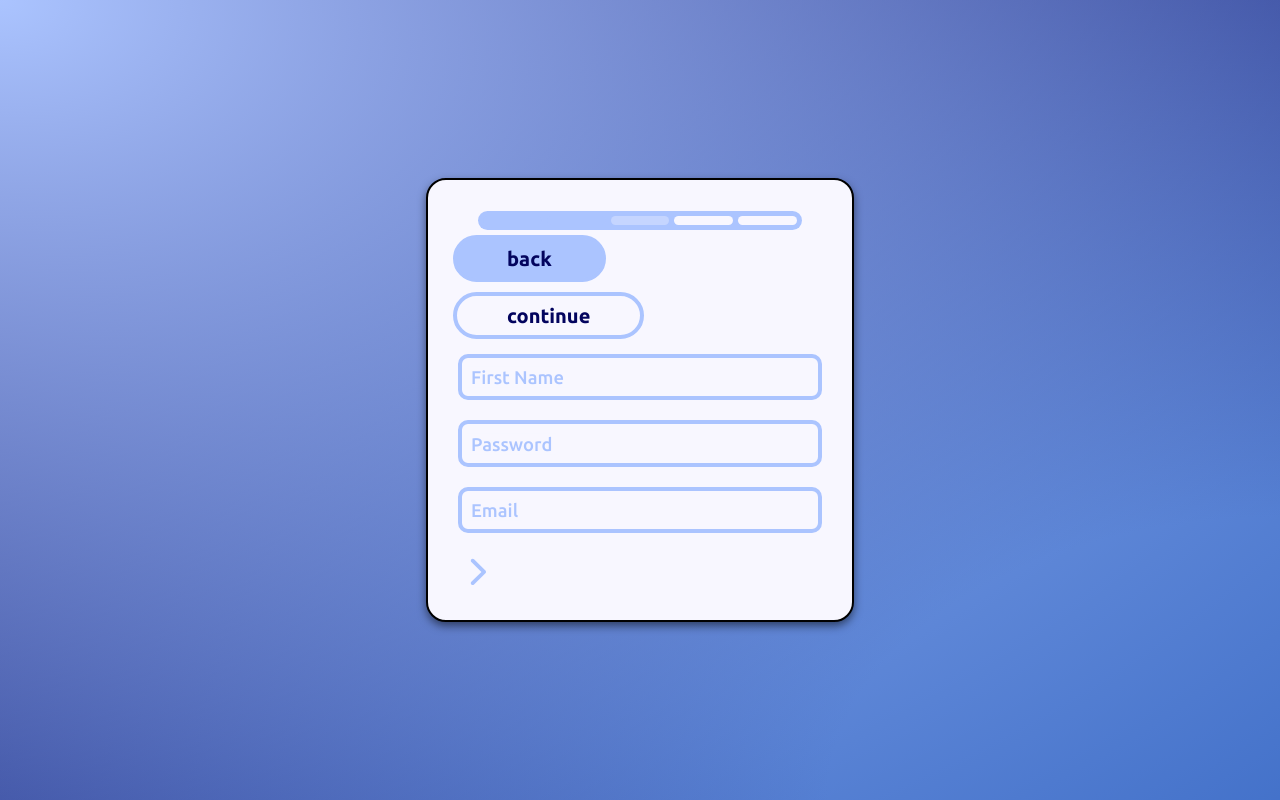
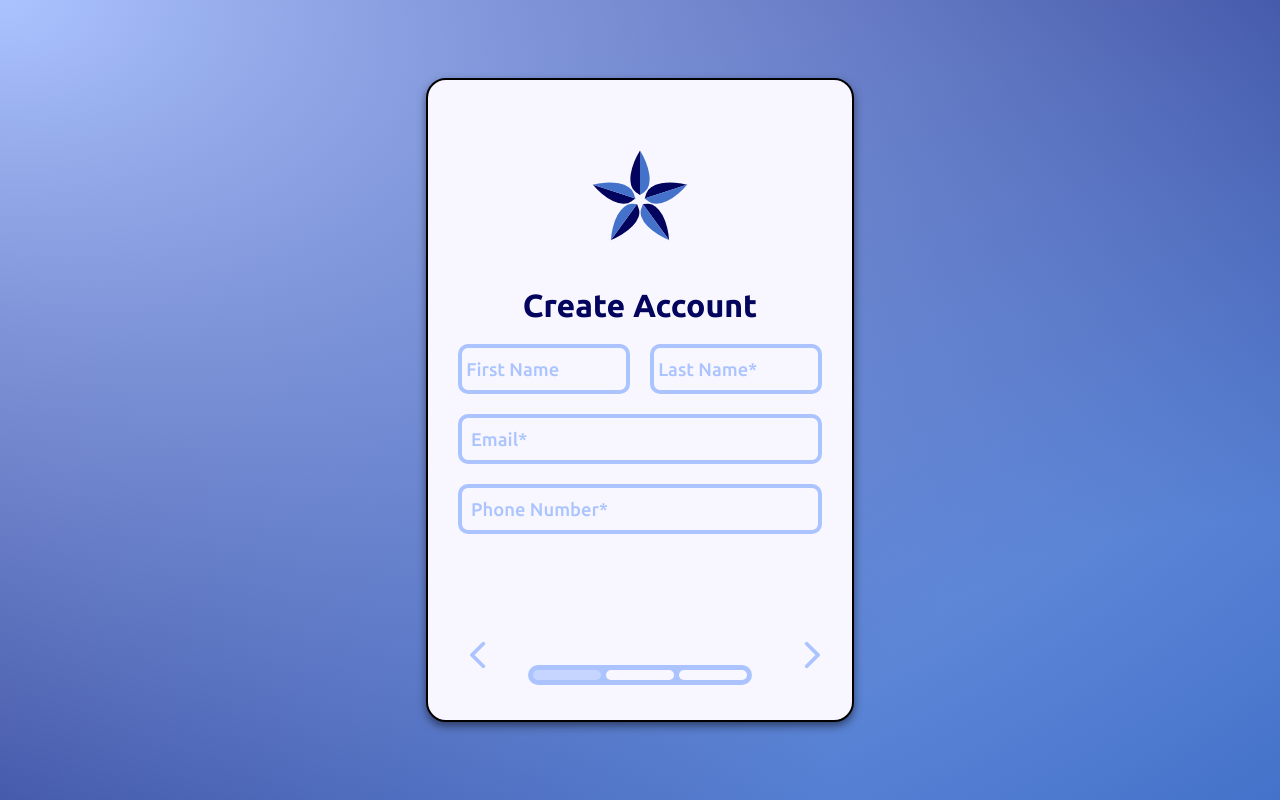
Before and after one commit to Anmol-Ghadia/YetAnotherECommerceSite, a React (Create React App) app in the folder frontend/: page /auth/register in a window 1280 px wide. Shown: the top 800 px of the page. Built offline with nearby package versions, Linux system fonts and the light colour scheme.

Commit message:
TODO: add data validation and form submit for registration

```diff
--- a/frontend/src/components/specific/RegisterPanel.jsx
+++ b/frontend/src/components/specific/RegisterPanel.jsx
@@ -1,35 +1,47 @@
-import React, { useState } from "react";
+import React, { useEffect, useState } from "react";
 import '../../scss/components/specific/RegisterPanel.scss';
 import ProgressBar from '../basic/ProgressBar';
 import Button from '../basic/Button';
 import TextInput from "../basic/TextInput";
+import Label from "../basic/Label";
 import LeftButton from "../basic/LeftButton";
+import Logo from "../general/Logo";
 
 export default function RegisterPanel() {
-    const [inputUsername, setInputUsername] = useState('');
-    const [inputPassword, setInputPassword] = useState('');
-    const [inputFirstName, setInputFirstName] = useState('');
-    const [inputLastName, setInputLastName] = useState('');
-    const [inputAddress, setInputAddress] = useState('');
-    const [inputPhone, setInputPhone] = useState('');
-    const [inputEmail, setInputEmail] = useState('');
-    const [inputProfilePhoto, setInputProfilePhoto] = useState('');
+    // basic information
+    const [username, setUsername] = useState('');
+    const [password, setPassword] = useState('');
+    const [firstName, setFirstName] = useState('');
+    const [lastName, setLastName] = useState('');
+    const [phone, setPhone] = useState('');
+    const [email, setEmail] = useState('');
+    const [profilePhoto, setProfilePhoto] = useState('');
     const [errorMessage, setErrorMessage] = useState('');
+
+    // Helpers
+    const [appartmentNumber, setAppartmentNumber] = useState('');
+    const [pincode, setPincode] = useState('');
+    const [streetName, setStreetNumber] = useState('');
+    const [country, setCountry] = useState('');
+    const [passwordRepeat, setPasswordRepeat] = useState('');
+
+    // Page related
     const [currentSubPanel, setCurrentSubPanel] = useState(0);
+    const [isLogoHovered, setIsLogoHovered] = useState(false);
 
     const doSubmit = () => {
         const requestOptions = {
             method: 'POST',
             headers: { 'Content-Type': 'application/json' },
             body: JSON.stringify({
-                username: inputUsername,
-                password: inputPassword,
-                firstName: inputFirstName,
-                lastName: inputLastName,
-                address: inputAddress,
-                phone: parseInt(inputPhone),
-                email: inputEmail,
-                profilePhoto: inputProfilePhoto
+                username: username,
+                password: password,
+                firstName: firstName,
+                lastName: lastName,
+                address: `${appartmentNumber}, ${streetName}, ${pincode}, ${country}`,
+                phone: parseInt(phone),
+                email: email,
+                profilePhoto: profilePhoto
             })
         };
         fetch("/api-v1/auth/register",requestOptions)
@@ -37,7 +49,8 @@ export default function RegisterPanel() {
         .then(async (data) => {
             if (data['success']) {
                 setErrorMessage("Registered!");
-                window.location.href = '/auth';
+                setCurrentSubPanel(3)
+
             } else {
                 setErrorMessage(data['payload']['message']);
             }
@@ -45,104 +58,162 @@ export default function RegisterPanel() {
         .catch(error => console.error(error));
     }
 
-    const header = <ProgressBar fractions={4} state={currentSubPanel} />
+    const pageThree = (
+        <div className="page">
+            <Label
+                center={true}
+                content={<h1>Congratulations!</h1>}/>
+            {/* TODO !!! add a celebration animation */}
+            <Label
+                center={true}
+                content={<h2> You are all set up</h2>}/>
+            <div className="center">
+                <Button
+                    onClick={()=>{window.location.href='/auth'}}
+                    content={'Continue'}
+                    fill={true}/>
+            </div>
+        </div>
+    )
 
-    const pageOne = (<>
-        First Name: <input
-        type="text"
-        id="input-first-name"
-        value={inputFirstName}
-        onChange={(e)=>{setInputFirstName(e.target.value)}} />
-        <br />
-        Last Name: <input
-        type="text"
-        id="input-last-name"
-        value={inputLastName}
-        onChange={(e)=>{setInputLastName(e.target.value)}} />
-        <br />
-    </>)
+    const pageTwo = (
+        <div className="page">
+            <Label
+                center={true}
+                content={<h1>Lets setup your profile</h1>}/>
+            <TextInput
+                setFunction={setUsername}
+                placeholder={'Username*'}
+                />
+            <TextInput
+                type={'password'}
+                setFunction={setPassword}
+                placeholder={'password*'}
+                />
+            <TextInput
+                type={'password'}
+                setFunction={setPasswordRepeat}
+                placeholder={'Retype password*'}
+                />
+            <TextInput
+                setFunction={setProfilePhoto}
+                placeholder={'Profile photo url'}
+                />
+            <div className="center">
+                <Button
+                    onClick={doSubmit}
+                    content={'Create Profile'}
+                    fill={true}/>
+            </div>
+        </div>
+    )
 
-    const pageTwo = (<>
-        Email: <input
-        type="email"
-        id="input-email"
-        value={inputEmail}
-        onChange={(e)=>{setInputEmail(e.target.value)}} />
-        <br />
-        Username: <input
-        type="text"
-        id="input-username"
-        value={inputUsername}
-        onChange={(e)=>{setInputUsername(e.target.value)}}/>
-        <br />
-        Password: <input
-        type="password"
-        id="input-password"
-        value={inputPassword}
-        onChange={(e)=>{setInputPassword(e.target.value)}} />
-        <br />
-    </>)
+    const pageOne = (
+        <div className="page">
+            <Label
+                center={true}
+                content={<h1>Shipping Information</h1>}/>
+            <div className="page-one-row-one">
+                <TextInput
+                    setFunction={setAppartmentNumber}
+                    placeholder={'Apt. no., floor, building Name'}
+                    />
+                <TextInput
+                    setFunction={setCountry}
+                    placeholder={'Country*'}
+                    />
+            </div>
+            <div className="page-one-row-two">
+                <TextInput
+                    setFunction={setStreetNumber}
+                    placeholder={'Street Name'}
+                    />
+                <TextInput
+                    setFunction={setPincode}
+                    placeholder={'Pincode*'}
+                    />
+            </div>
+            <Label
+                content={
+                    <div className="page-one-disclaimer">
+                        This can be changed later from user settings
+                    </div>
+                }/>
+        </div>
+    )
 
-    const pageThree = (<>
-        Address: <input
-        type="text"
-        id="input-address"
-        value={inputAddress}
-        onChange={(e)=>{setInputAddress(e.target.value)}} />
-        <br />
-        Phone: <input
-        type="number"
-        id="input-phone"
-        value={inputPhone}
-        onChange={(e)=>{setInputPhone(e.target.value)}} />
-        <br />
-        Profile Photo URL: <input
-        type="text"
-        id="input-profile-photo"
-        value={inputProfilePhoto}
-        onChange={(e)=>{setInputProfilePhoto(e.target.value)}} />
-        <br />
-    </>)
+    const pageZero = (
+        <div className="page">
+            <Label
+                center={true}
+                content={<h1>Create Account</h1>}/>
+            <div className="page-zero-name-bar">
+                <TextInput
+                    setFunction={setFirstName}
+                    placeholder={'First Name'}
+                    />
+                <TextInput
+                    setFunction={setLastName}
+                    placeholder={'Last Name*'}
+                    />
+            </div>
+            <TextInput
+                type={'email'}
+                setFunction={setEmail}
+                placeholder={'Email*'}
+                />
+            <TextInput
+                setFunction={setPhone}
+                placeholder={'Phone Number*'}
+                />
+        </div>
+    )
 
-    const pageFour = (<>
-        <div>Response: {errorMessage}</div>
-        <button onClick={doSubmit}>Register</button>
-        <span
-        onClick={()=>{window.location.href='/auth'}}>
-            Login
-        </span>
-    </>)
+    const header = (
+        <>
+            <div
+                id="logo-container"
+                onMouseEnter={()=>{setIsLogoHovered(true)}}
+                onMouseLeave={()=>{setIsLogoHovered(false)}}>
+                <Logo
+                    size={'100px'}
+                    doAnimate={isLogoHovered}/>
+            </div>
+            <div className="top-spacer"></div>
+        </>
+    )
+
+    const footer = (
+        <>
+            <div className="bottom-spacer"></div>
+            <div id="footer">
+                <LeftButton onClick={
+                    ()=>{
+                        currentSubPanel>0?
+                        setCurrentSubPanel((c)=>{return c-1})
+                        :window.location.href = '/';
+                    }}/>
+                <ProgressBar fractions={3} state={currentSubPanel} />
+                {currentSubPanel==2?'':<LeftButton rotation={180} onClick={()=>{setCurrentSubPanel((c)=>{return c+1})}}/>}
+            </div>
+        </>
+    )
 
     return (
         <div id="register-container">
-            <div id="progress-container">
-                {/* {header} */}
-            </div>
-            {/* {currentSubPanel==0?
+            {header}
+            {/* {pageZero} */}
+            {currentSubPanel==0?
+            pageZero
+            :currentSubPanel==1?
             pageOne
-            :currentSubPanel==1?
+            :currentSubPanel==2?
             pageTwo
-            :currentSubPanel==2?
-            pageThree
-            :pageFour} */}
-            <ProgressBar fractions={5} state={2}/>
-            <Button
-                onClick={()=>{setCurrentSubPanel(currentSubPanel-1)}}
-                content={"back"}
-                fill={true}/>
-            <Button
-                onClick={()=>{setCurrentSubPanel(currentSubPanel+1)}}
-                content={"continue"}/>
-            <TextInput
-                placeholder={"First Name"}
-                />
-            <TextInput
-                placeholder={"Password"}
-                type={"password"}/>
-            <TextInput
-                placeholder={"Email"}
-                type={"email"}/>
-            <LeftButton rotation={180}/>
+            :pageThree}
+            <Label
+                center={true}
+                content={errorMessage}/>
+            {currentSubPanel!=3?footer:''}
         </div>
     )
 }
--- a/frontend/src/scss/components/specific/RegisterPanel.scss
+++ b/frontend/src/scss/components/specific/RegisterPanel.scss
@@ -1,15 +1,68 @@
 @import '../../styles/variables';
 
 #register-container {
-    height: 50vh;
+    display: grid;
+    grid-template-rows: auto auto auto;
+    position: relative;
+    min-height: 600px;
     width: 30vw;
+}
+
+#header {
+    width: 100%;
+    height: 150px;
+}
+
+.page {
     display: flex;
-    justify-content: center;
-    align-content: center;
     flex-direction: column;
 }
 
-#progress-container {
-    height: 3%;
+.top-spacer {
+    height: 175px;
+}
+
+#footer {
+    position: absolute;
+    bottom: 25px;
     width: 100%;
+    height: 50px;
+    display: grid;
+    align-items: end;
+    grid-template-columns: 50px auto 50px;
 }
+
+.bottom-spacer {
+    height: 100px;
+}
+
+.page-zero-name-bar {
+    display: flex;
+}
+
+.page-one-disclaimer {
+    width: 100%;
+    display: flex;
+    color: $color-primary;
+    justify-content: right;
+}
+
+.page-one-row-one {
+    display: grid;
+    grid-template-columns: auto 45%;
+}
+
+.page-one-row-two {
+    display: grid;
+    grid-template-columns: auto 30%;
+}
+
+.center {
+    display: flex;
+    justify-self: center;
+    align-items: center;
+}
+
+.error-display {
+    height: 50px;
+}
```
